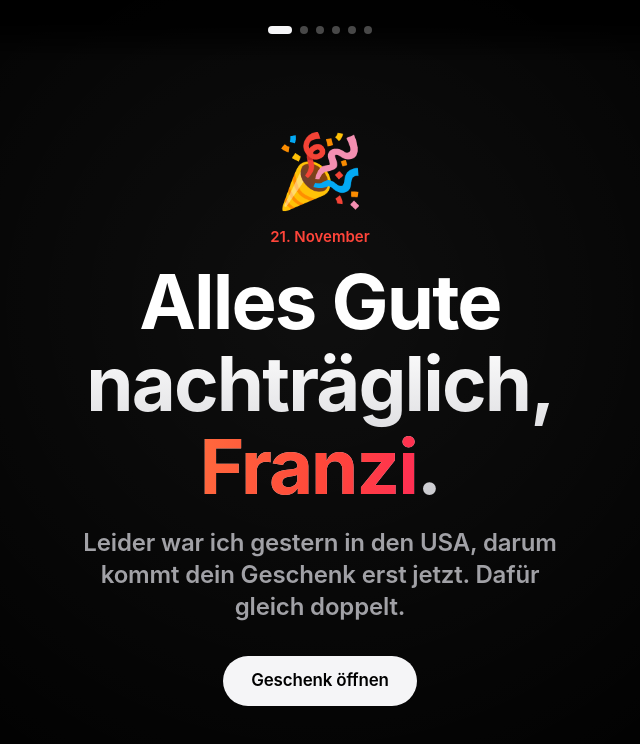
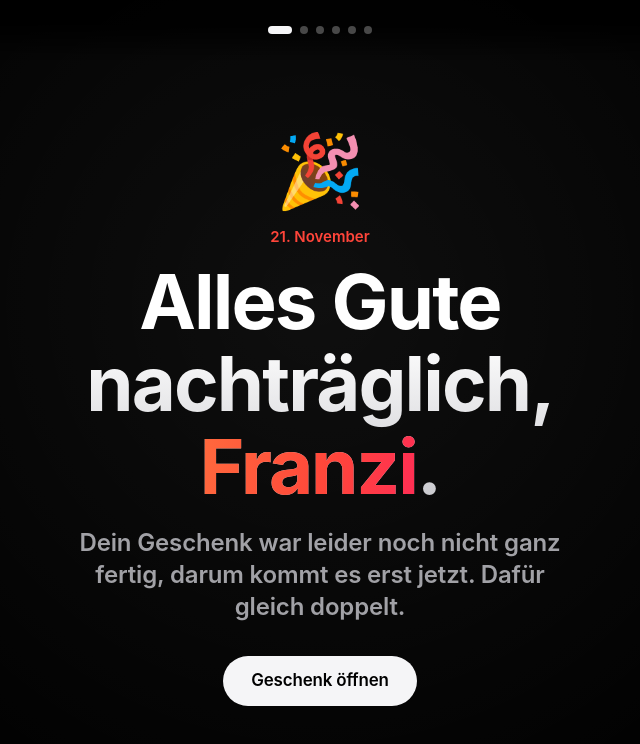
Before and after one commit to sturmfelix/geschenk-2026, a plain HTML site: page index.html in a window 1280 px wide. Shown: the whole page, without its empty margins (320-960 px from the left). Drawn offline with Linux system fonts and the light colour scheme.

Commit message:
Intro: USA-Satz ersetzt
Co-Authored-By: Claude Opus 5.5 <noreply@anthropic.com>

```diff
--- a/index.html
+++ b/index.html
@@ -51,7 +51,7 @@
         <div class="hero-emoji stagger" aria-hidden="true">🎉</div>
         <p class="eyebrow stagger">21. November</p>
         <h1 class="headline stagger">Alles Gute nachträglich, <span class="accent-text" data-name>Franzi</span>.</h1>
-        <p class="lede stagger">Leider war ich gestern in den USA, darum kommt dein Geschenk erst jetzt. Dafür gleich doppelt.</p>
+        <p class="lede stagger">Dein Geschenk war leider noch nicht ganz fertig, darum kommt es erst jetzt. Dafür gleich doppelt.</p>
         <div class="actions stagger">
           <button class="btn btn-primary" type="button" id="open-gift">Geschenk öffnen</button>
         </div>
```
